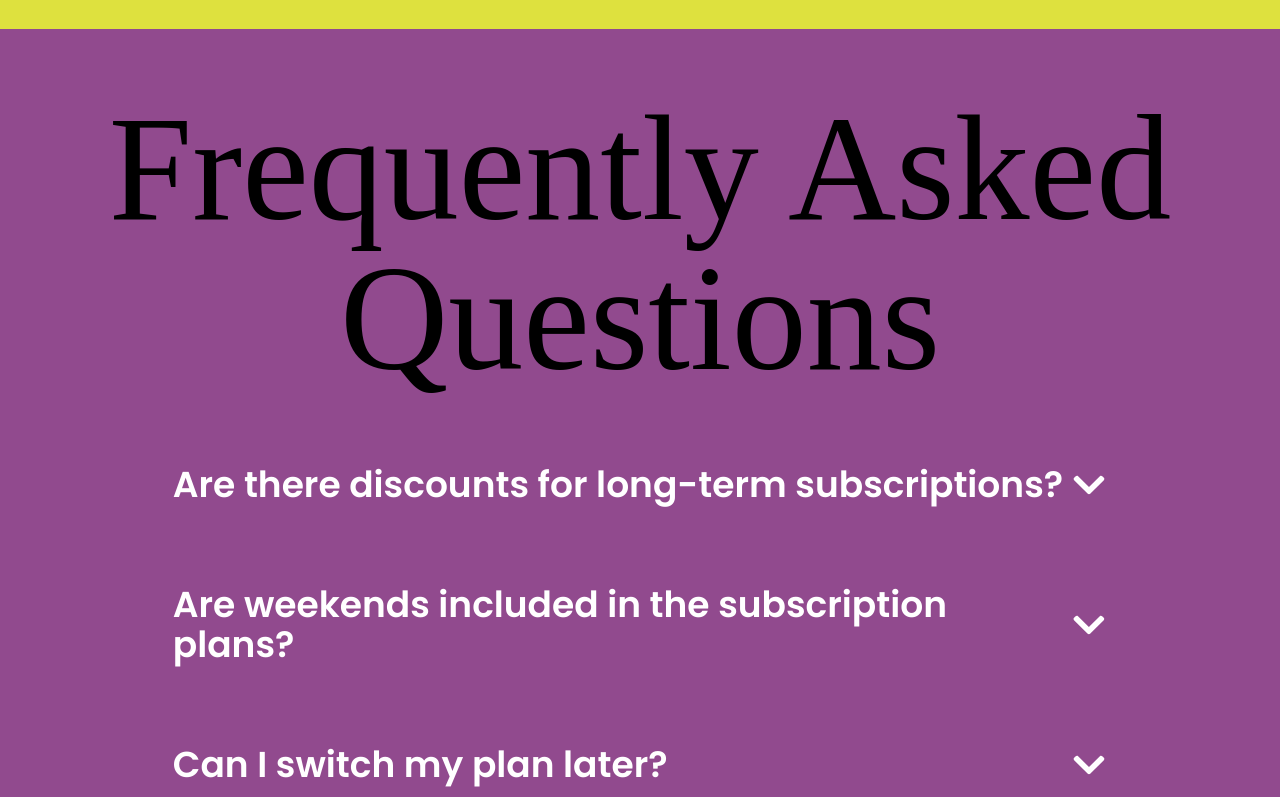
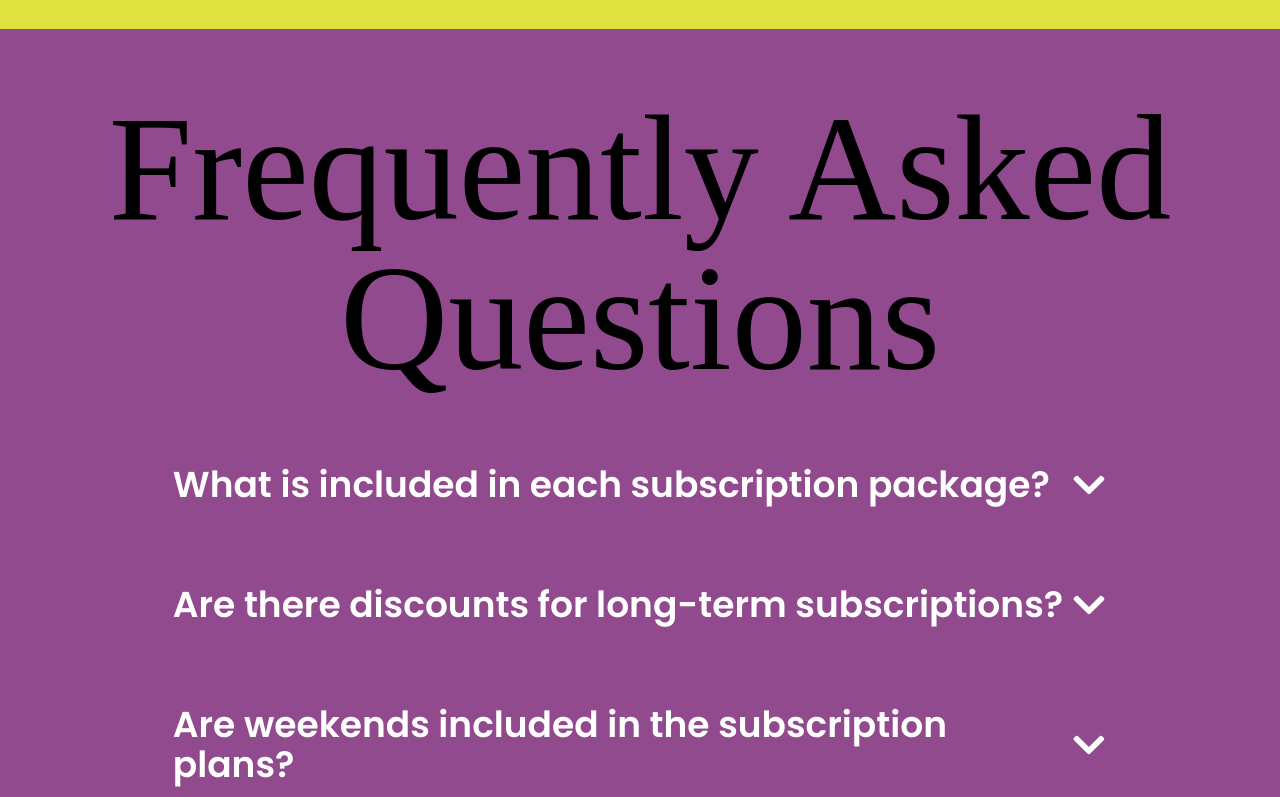
Before and after one commit to ahmadiq01/test, a React (Vite) app: page /subscribe in a window 1280 px wide. Shown: the part 2000-2797 px from the top of the page. Built offline with nearby package versions, Linux system fonts and the light colour scheme; a web font is replaced by a local one.

Commit message:
Added Questions

```diff
--- a/src/pages/subscribe/subscribe.jsx
+++ b/src/pages/subscribe/subscribe.jsx
@@ -14,33 +14,89 @@ const Home = () => {
 
   const faqs = [
     {
+      question: "What is included in each subscription package?",
+      answer: `
+        - **Basic Subscription Package:** Includes 1 Android Developer working 4 hours daily and a Project Manager (Available always).
+        - **Medium Subscription Package:** Includes 1 Android Developer, 1 Creative Designer (both working 6 hours daily), and a Project Manager (Available always).
+        - **Premium Subscription Package:** Includes 2 Android developers, 1 Creative Designer, 1 Social Media Manager, and a Project Manager, all working 8 hours daily.
+        - **Single Payment:** Tailored to your specific requirements with a one-time project completion quote based on cost and time. Additional requests not initially agreed upon will be charged extra.
+      `,
+    },
+    {
       question: "Are there discounts for long-term subscriptions?",
-      answer:
-        "Yes! We offer special discounts for users who subscribe annually or for multiple years. " +
-        "The longer your subscription, the bigger the discount. Reach out to our support team for custom pricing options.",
+      answer: "Yes, we offer 5% and 10% discounts for clients who commit to 6-month or 12-month subscriptions.",
     },
     {
       question: "Are weekends included in the subscription plans?",
-      answer:
-        "Yes! Our services are available 24/7, including weekends and public holidays, ensuring uninterrupted access.",
+      answer: "No, the subscription plans cover work from Monday to Friday only. However, if you need work done on Saturdays or Sundays, it can be arranged at an additional hourly rate.",
     },
     {
-      question: "Can I switch my plan later?",
-      answer:
-        "Absolutely! You can upgrade or downgrade your plan at any time from your account settings. " +
-        "Plan changes take effect immediately, and any remaining balance is adjusted in the next billing cycle.",
+      question: "How do I cancel my subscription, and are there any fees?",
+      answer: "You can cancel your subscription at any time without any cancellation fees. However, we require a 1-month notice before cancellation.",
     },
     {
-      question: "What payment methods do you accept?",
-      answer:
-        "We support payments via major credit cards, PayPal, and direct bank transfers. " +
-        "For enterprise clients, we also offer invoicing options for bulk purchases.",
+      question: "How can I make payments for the services?",
+      answer: "We accept payments through PayPal, Payoneer, and Wise.",
     },
     {
-      question: "Do you offer refunds?",
-      answer:
-        "Yes! We provide a 14-day money-back guarantee. If you're not satisfied within the first 14 days, " +
-        "simply contact our support team to request a full refund.",
+      question: "Can I upgrade or downgrade my subscription plan?",
+      answer: "Yes, you can upgrade or downgrade your subscription plan at any time. However, changes will be effective from the start of the next billing cycle.",
+    },
+    {
+      question: "What are the hourly rates for weekend work?",
+      answer: "Hourly rate for weekend work of Developer ($10/hr), Designer ($5/hr), Social Media Manager ($5/hr).",
+    },
+    {
+      question: "Will my project be maintained as part of the subscription?",
+      answer: "Yes, maintenance is included in all subscription plans. We will ensure your app is updated and functional.",
+    },
+    {
+      question: "How long does it take to get started after signing up?",
+      answer: "Once you’ve subscribed to a plan and completed payment, the team will be assigned and ready to start instantly.",
+    },
+    {
+      question: "Can I request multiple projects in one subscription plan?",
+      answer: "Yes, you can request multiple projects as long as they fit within the allocated hours and team roles provided in your subscription package.",
+    },
+    {
+      question: "How do you handle confidential or proprietary information?",
+      answer: "We are committed to protecting your confidentiality. All team members sign Non-Disclosure Agreements (NDAs) to ensure your information remains secure.",
+    },
+    {
+      question: "What happens if I need more hours than allocated in my subscription plan?",
+      answer: "If you require additional hours, you can consider upgrading to a higher subscription plan.",
+    },
+    {
+      question: "Do I have direct communication with the assigned team?",
+      answer: "Yes, you will have direct communication with your project manager, who will serve as your primary point of contact and facilitate communication with the team.",
+    },
+    {
+      question: "Can I pause my subscription temporarily?",
+      answer: "Yes, you can pause your subscription temporarily. Please inform us at least 2 weeks in advance.",
+    },
+    {
+      question: "How do I track the progress of my project?",
+      answer: "Your project manager will provide regular updates through reports and meetings. You can also request additional updates as needed.",
+    },
+    {
+      question: "What kind of apps or software do you specialize in?",
+      answer: "We specialize in Android app development, UI/UX design, Graphic Design, social media management, all tailored to your needs.",
+    },
+    {
+      question: "Are there any limits to the features I can request in a subscription plan?",
+      answer: "There are no limits!",
+    },
+    {
+      question: "What tools and technologies do you use for development?",
+      answer: "We use industry-standard tools and technologies, including Android Studio, Firebase, Kotlin, Java, Adobe XD, Figma, and other modern frameworks as per project requirements.",
+    },
+    {
+      question: "Do you offer post-project support for Single Payment?",
+      answer: "Yes, we offer post-project support at an additional cost or you can subscribe to any plan too and get any feature for free.",
+    },
+    {
+      question: "Can I modify the scope of work during an ongoing Single Payment?",
+      answer: "Yes, but any additional work or requirements not initially agreed upon will incur extra charges. We will provide a new cost and time estimate for the added scope.",
     },
   ];
 
@@ -59,13 +115,13 @@ const Home = () => {
 
       {/* Hero Section */}
       <div className=" flex flex-col items-center justify-center text-center py-10">
-        <div className="w-full font-[Heathergreen] font-normal flex flex-col items-center">
-          <p className="font-semibold md:text-[150px] leading-[50px] tracking-[2px]">
+        <div className="md:w-full font-[Heathergreen] font-normal flex flex-col items-center">
+          <p className="font-semibold text-9xl md:text-[150px] md:leading-[50px] leading-[50px] tracking-[2px]">
             Find the Right Plan
           </p>
         </div>
         <div className="max-w-[80%]">
-          <p className="md:text-[22px] font-[Poppins] font-normal leading-[30px] tracking-[1px] mt-23">
+          <p className="md:text-[22px] text-xl font-[Poppins] font-normal leading-[30px] tracking-[1px] mt-23">
             Lorem Ipsum is simply dummy text of the printing and typesetting
             industry. Lorem Ipsum Lorem Ipsum is simply dummy text of the
             printing and typesetting industry. Lorem Ipsum Lorem Ipsum is simply
@@ -77,38 +133,39 @@ const Home = () => {
       </div>
 
       {/* Pricing Plans Section */}
-      <div className="bg-[#dee13e]  flex items-center justify-center px-6 py-10">
-        <div className="grid grid-cols-1 md:grid-cols-4 gap-6">
+      <div className="bg-[#dee13e] flex items-center justify-center px-4 sm:px-6 py-6 sm:py-10">
+        <div className="grid grid-cols-2 md:grid-cols-4 gap-6 sm:gap-8">
           {/* Basic Plan */}
-          <div className="w-[300px] md:w-[368px] h-[500px] bg-gradient-to-b from-green-500 to-green-700 rounded-2xl shadow-lg flex flex-col items-center justify-center relative">
-            <h2 className="text-black font-bold text-xl">Basic</h2>
-            <div className="w-24 h-24 bg-green-300 rounded-full shadow-2xl absolute bottom-10"></div>
+          <div className="w-[215px] h-[307px] sm:w-[30px] sm:h-[500px] md:w-[368px] md:h-[500px] bg-gradient-to-b from-green-500 to-green-700 rounded-2xl shadow-lg flex flex-col items-center justify-center relative">
+            <h2 className="text-black font-bold text-sm sm:text-xl">Basic</h2>
+            <div className="w-16 h-16 sm:w-24 sm:h-24 bg-green-300 rounded-full shadow-2xl absolute bottom-6 sm:bottom-10"></div>
           </div>
 
           {/* Standard Plan */}
-          <div className="w-[300px] md:w-[368px] h-[500px] bg-gradient-to-b from-purple-500 to-orange-300 rounded-2xl shadow-lg flex flex-col items-center justify-center relative">
-            <h2 className="text-black font-bold text-xl">Standard</h2>
-            <div className="w-0 h-0 border-l-[50px] border-r-[50px] border-b-[86px] border-transparent border-b-gray-400 opacity-80 absolute bottom-10"></div>
+          <div className="w-[215px] h-[307px] sm:w-[300px] sm:h-[500px] md:w-[368px] md:h-[500px] bg-gradient-to-b from-purple-500 to-orange-300 rounded-2xl shadow-lg flex flex-col items-center justify-center relative">
+            <h2 className="text-black font-bold text-sm sm:text-xl">Standard</h2>
+            <div className="w-0 h-0 border-l-[30px] border-r-[30px] sm:border-l-[50px] sm:border-r-[50px] border-b-[60px] sm:border-b-[86px] border-transparent border-b-gray-400 opacity-80 absolute bottom-6 sm:bottom-10"></div>
           </div>
 
           {/* Premium Plan */}
-          <div className="w-[300px] md:w-[368px] h-[500px] bg-white rounded-2xl shadow-lg flex flex-col items-center justify-center relative">
-            <h2 className="text-black font-bold text-xl">Premium</h2>
-            <div className="w-24 h-24 text-gray-500 opacity-50">★</div>
+          <div className="w-[215px] h-[307px] sm:w-[300px] sm:h-[500px] md:w-[368px] md:h-[500px] bg-white rounded-2xl shadow-lg flex flex-col items-center justify-center relative">
+            <h2 className="text-black font-bold text-sm sm:text-xl">Premium</h2>
+            <div className="w-16 h-16 sm:w-24 sm:h-24 text-gray-500 opacity-50">★</div>
           </div>
 
           {/* Single Payment Plan */}
-          <div className="w-[300px] md:w-[368px] h-[500px] bg-black rounded-2xl shadow-lg flex flex-col items-center justify-center">
-            <h2 className="text-white font-bold text-xl">Single Payment</h2>
-            <div className="w-16 h-16 border-4 border-white"></div>
+          <div className="w-[215px] h-[307px] sm:w-[300px] sm:h-[500px] md:w-[368px] md:h-[500px] bg-black rounded-2xl shadow-lg flex flex-col items-center justify-center">
+            <h2 className="text-white font-bold text-sm sm:text-xl">Single Payment</h2>
+            <div className="w-10 h-10 sm:w-16 sm:h-16 border-4 border-white"></div>
           </div>
         </div>
       </div>
 
+
       {/* Plan Comparison Table */}
       <div className="bg-[#dee13e] py-16 flex flex-col items-center font-[Heathergreen] font-normal">
       {/* Title */}
-      <h2 className="text-black font-[Heathergreen] text-5xl mt-10 md:text-[150px] w-full text-center mb-16">
+      <h2 className="text-black font-[Heathergreen] md:text-5xl md:mt-10 md:text-[150px] rounded-2xl text-[130px] md:w-full text-center mb-16">
         Plan Comparison
       </h2>
 
```
